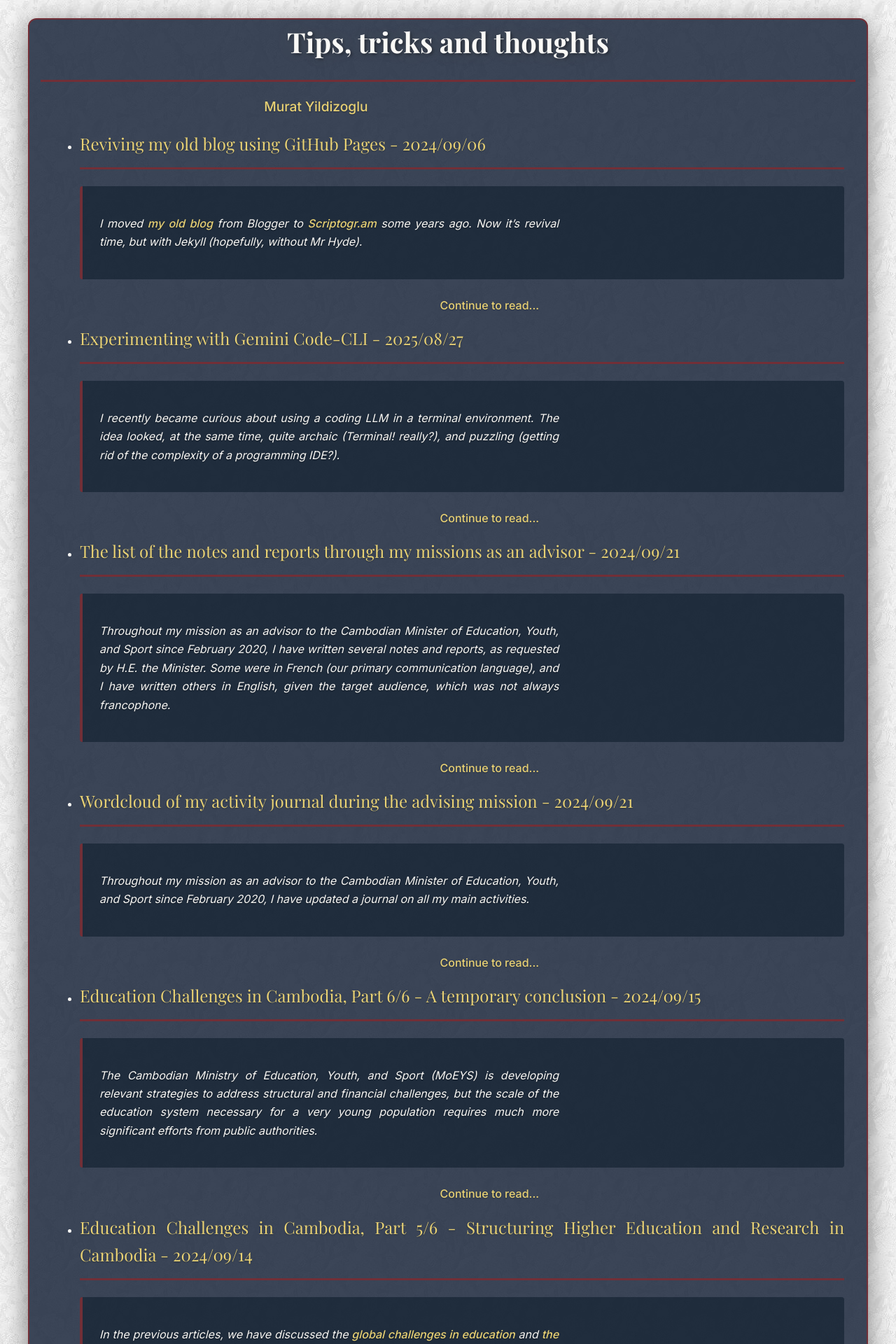
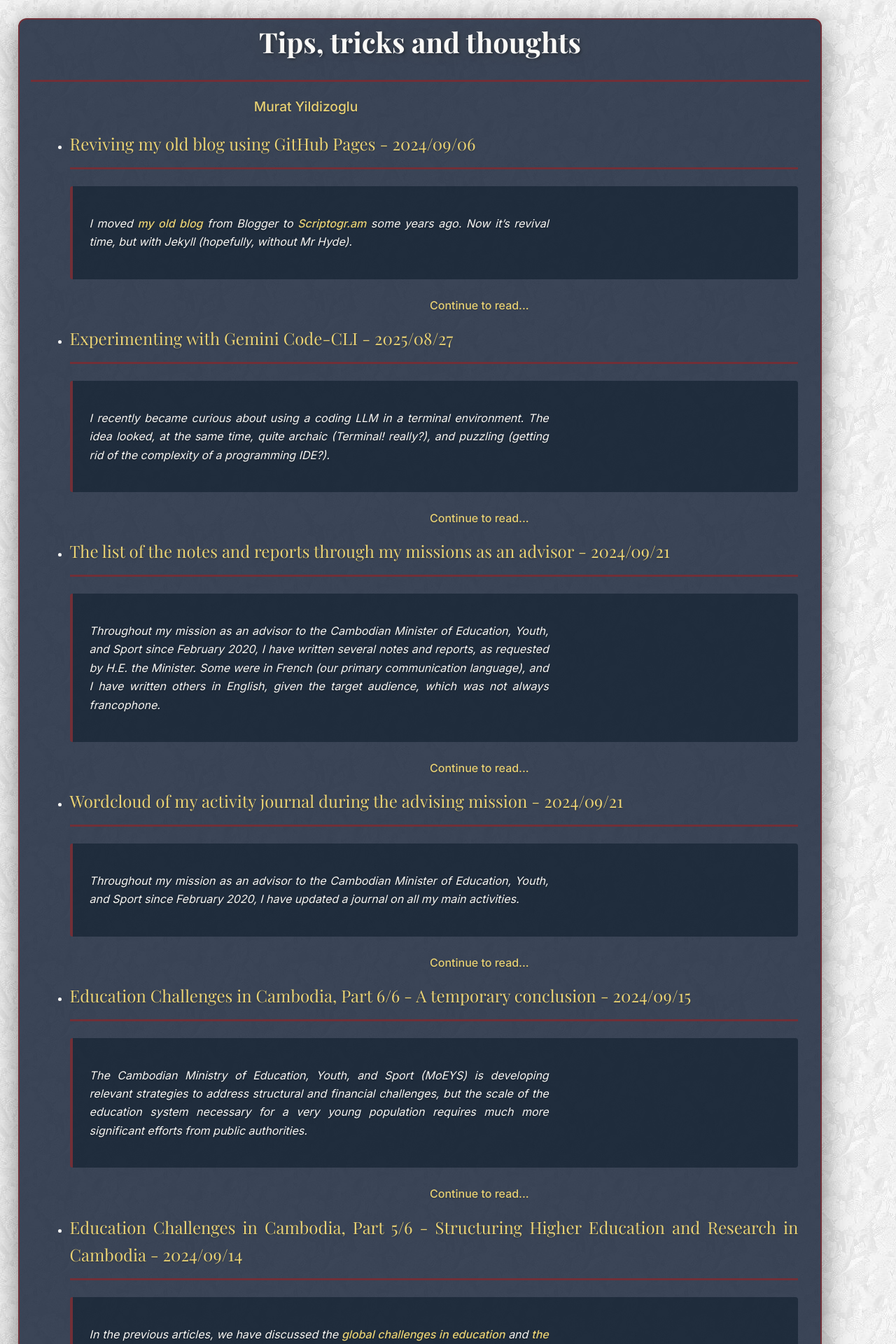
Before and after one commit to myildi/myildi.github.io, a Jekyll site: the page built from index.html, in a window 1280 px wide. Shown: the top 1920 px of the page at 70% size. Built offline with Jekyll 4.4.1, drawn with Linux system fonts in a browser that asks for light colours.

Commit message:
changes the cSS for the body width

```diff
--- a/css/main4-navy.css
+++ b/css/main4-navy.css
@@ -62,6 +62,7 @@ body {
   -webkit-font-smoothing: antialiased;
   -moz-osx-font-smoothing: grayscale;
   text-rendering: optimizeLegibility;
+  max-width: 1200px;
 }
 
 /* Content Wrapper */
@@ -79,7 +80,7 @@ body > *:not(script) {
   transform: translateZ(0);
 }
 
-/* Post Title - Fixed for Safari without gradient text */
+/* Page Title - Fixed for Safari without gradient text */
 .posttitle-main {
   font-family: "Playfair Display", Georgia, serif;
   font-weight: 700;
@@ -112,7 +113,8 @@ body > *:not(script) {
   margin-bottom: 0.5em;
   padding-bottom: 0.5em;
   border-bottom: 3px solid var(--bordeaux);
-  width: 100%;
+  /* width: 100%; */
+  max-width: 100%;
   /* Ensure sharp text rendering */
   -webkit-font-smoothing: subpixel-antialiased;
   text-rendering: geometricPrecision;
```
